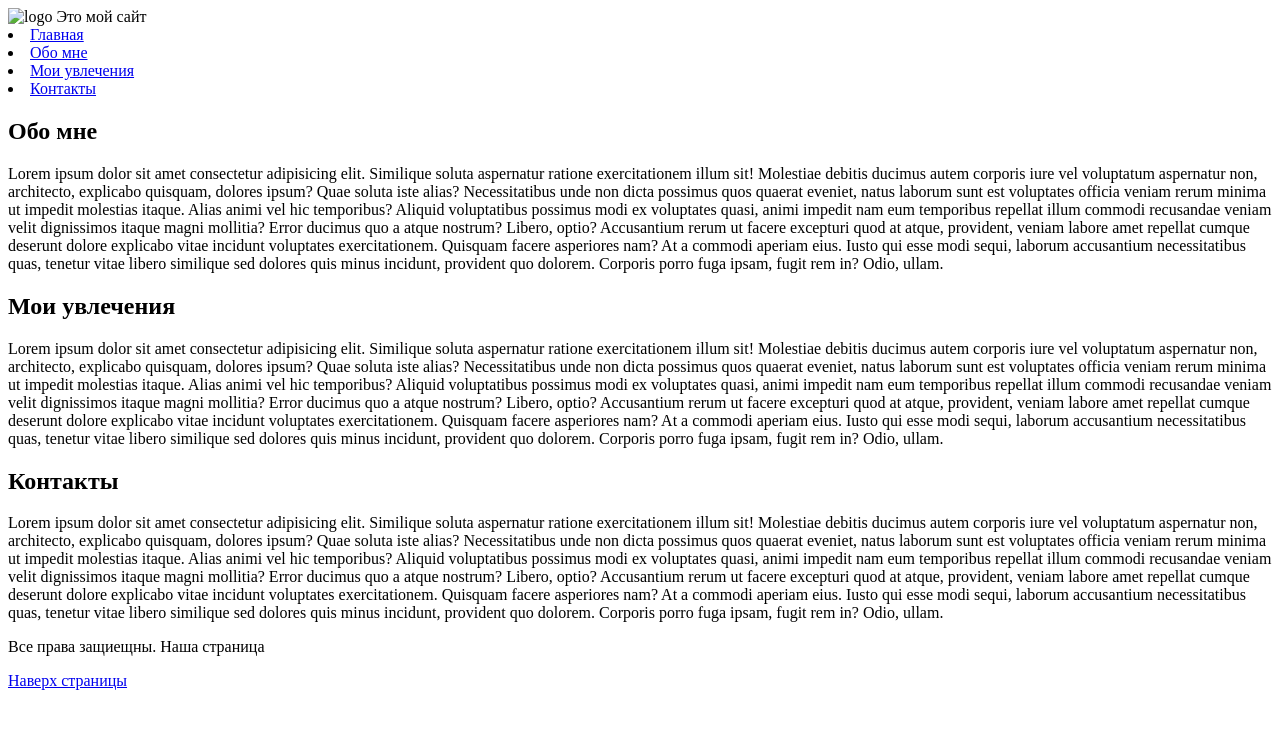
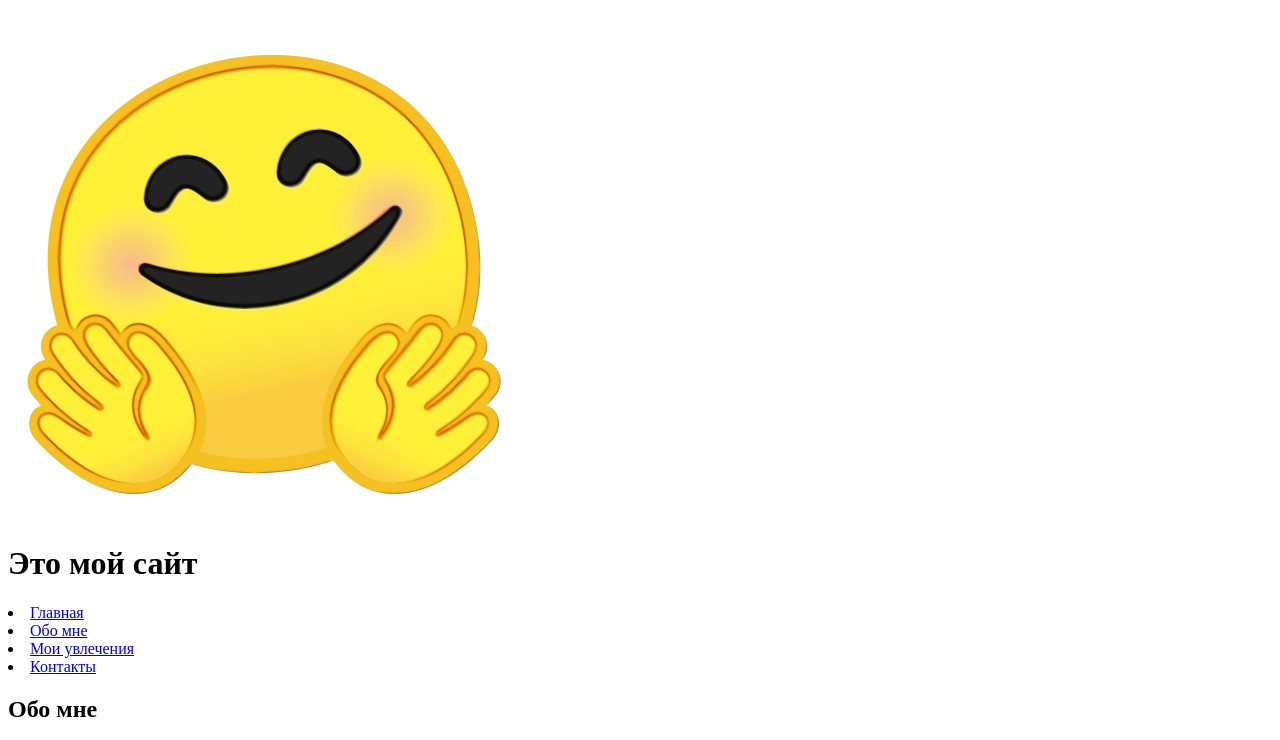
Before and after one commit to aNinonn/H-W-for-sem.-3, a plain HTML site: page index.html in a window 1280 px wide. Shown: the top 740 px of the page. Drawn offline with Linux system fonts and the light colour scheme.

Commit message:
Last html commit

```diff
--- a/index.html
+++ b/index.html
@@ -7,8 +7,8 @@
 </head>
 <body>
     <header>
-        <img src = "#" alt="logo">
-        <h> Это мой сайт</h>
+        <img src = "./img/logo.png" alt="logo">
+        <h1> Это мой сайт</h1>
         <nav>
             <li><a href="#">Главная</a></li>
             <li><a href="#about">Обо мне</a></li>
```
Also changed, not shown: img/logo.png (added), 1 other file.
